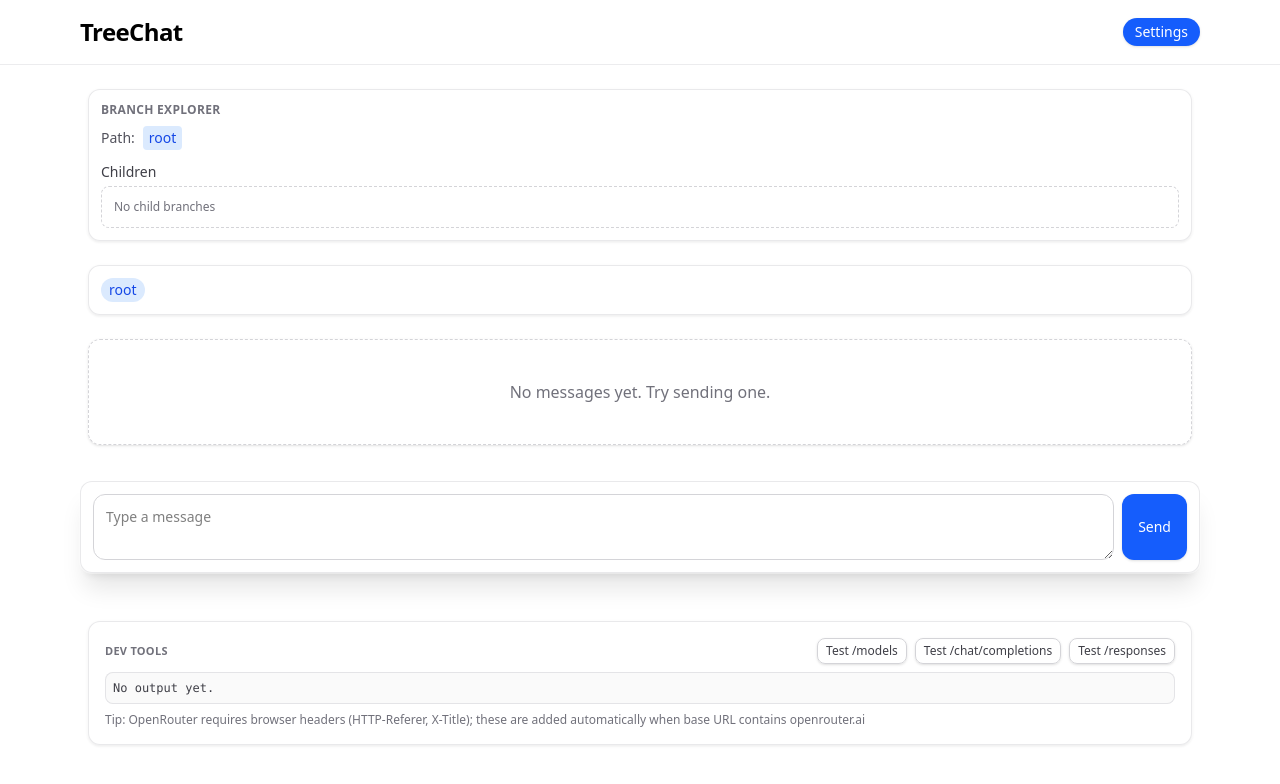
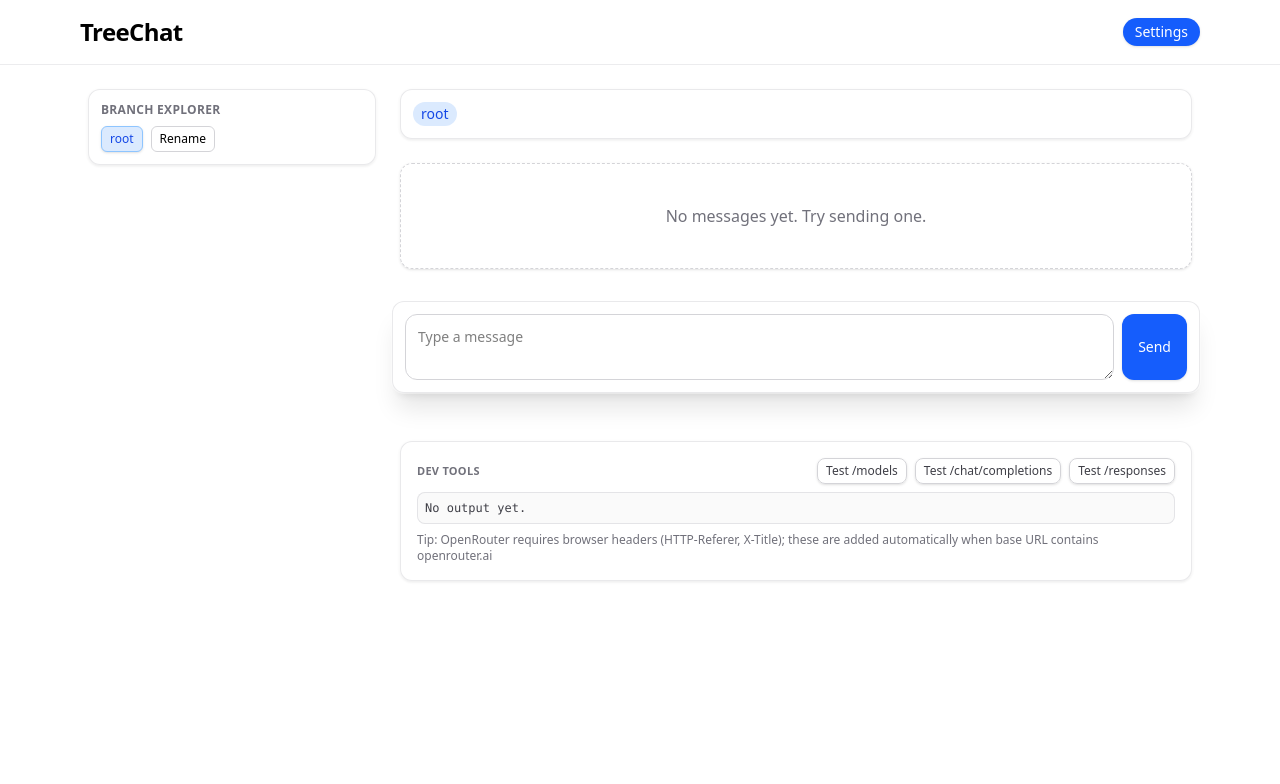
Before and after one commit to bioshazard/tree-chat, a React (Vite) app in the folder app/: page / in a window 1280 px wide. Shown: the top 784 px of the page. Built offline with nearby package versions, Linux system fonts and the light colour scheme.

Commit message:
branch tree

```diff
--- a/app/src/App.tsx
+++ b/app/src/App.tsx
@@ -78,7 +78,7 @@ function App() {
         <div className="container mx-auto flex max-w-6xl items-center justify-between p-4">
           <div className="flex items-center gap-2">
             <button
-              className="rounded-full bg-indigo-600 px-3 py-1 text-sm font-medium text-white shadow-sm transition hover:bg-indigo-700 md:hidden"
+              className="rounded-full bg-indigo-600 px-3 py-1 text-sm font-medium text-white shadow-sm transition hover:bg-indigo-700 sm:hidden"
               onClick={() => setShowExplorer((v) => !v)}
             >
               Branches
@@ -94,12 +94,11 @@ function App() {
         </div>
       </header>
 
-      <main className="container mx-auto max-w-6xl flex-1 p-4 md:p-6">
+      <main className="container mx-auto max-w-6xl flex-1 p-4 sm:p-6">
         {showExplorer && (
-          <div className="mb-4 md:hidden">
+          <div className="mb-4 sm:hidden">
             <BranchExplorer
-              path={path}
-              children={tree.children()}
+              branches={tree.branches}
               activeId={tree.activeBranchId}
               onSelect={(id) => {
                 tree.setActiveBranch(id)
@@ -110,22 +109,21 @@ function App() {
           </div>
         )}
 
-        <div className="md:grid md:grid-cols-[minmax(220px,280px),1fr] md:gap-6">
-          <aside className="hidden md:block">
+        <div className="sm:flex sm:gap-6">
+          <aside className="hidden sm:block sm:w-60 md:w-72 shrink-0">
             <BranchExplorer
-              path={path}
-              children={tree.children()}
+              branches={tree.branches}
               activeId={tree.activeBranchId}
               onSelect={(id) => tree.setActiveBranch(id)}
               onRename={(id, title) => tree.renameBranch(id, title)}
             />
           </aside>
-          <section className="flex min-h-[60dvh] flex-col gap-6">
-          {error && (
-            <div className="rounded-md border border-red-200 bg-red-50 p-2 text-sm text-red-800 shadow-sm dark:border-red-900/60 dark:bg-red-950/40 dark:text-red-200">
-              {error}
-            </div>
-          )}
+          <section className="flex min-h-[60dvh] flex-1 flex-col gap-6">
+            {error && (
+              <div className="rounded-md border border-red-200 bg-red-50 p-2 text-sm text-red-800 shadow-sm dark:border-red-900/60 dark:bg-red-950/40 dark:text-red-200">
+                {error}
+              </div>
+            )}
 
           <div className="rounded-xl border border-zinc-200/80 bg-white/80 p-3 shadow-sm ring-1 ring-white/40 backdrop-blur dark:border-zinc-800/80 dark:bg-zinc-900/70">
             <Breadcrumbs
--- a/app/src/components/BranchExplorer.tsx
+++ b/app/src/components/BranchExplorer.tsx
@@ -2,20 +2,27 @@ import { useState } from 'react'
 import type { BranchNode } from '../state/types'
 
 export function BranchExplorer({
-  path,
-  children,
+  branches,
   activeId,
   onSelect,
   onRename,
 }: {
-  path: BranchNode[]
-  children: BranchNode[]
+  branches: Map<string, BranchNode>
   activeId: string
   onSelect: (id: string) => void
   onRename: (id: string, title: string) => void
 }) {
   const [editingId, setEditingId] = useState<string | null>(null)
   const [draft, setDraft] = useState('')
+
+  const nodes = Array.from(branches.values())
+  const roots = nodes.filter((b) => b.parentId === null)
+
+  function childrenOf(id: string) {
+    return nodes
+      .filter((b) => b.parentId === id)
+      .sort((a, b) => a.createdAt - b.createdAt)
+  }
 
   function startEdit(b: BranchNode) {
     setEditingId(b.id)
@@ -29,38 +36,15 @@ export function BranchExplorer({
     }
   }
 
+  function Node({ b, depth }: { b: BranchNode; depth: number }) {
+    const isActive = b.id === activeId
+    const kids = childrenOf(b.id)
     return (
-    <div className="rounded-xl border border-zinc-200/80 bg-white/80 p-3 shadow-sm ring-1 ring-white/40 backdrop-blur dark:border-zinc-800/80 dark:bg-zinc-900/70">
-      <div className="mb-2 text-xs font-semibold uppercase tracking-wide text-zinc-500">Branch Explorer</div>
-
-      <div className="mb-3 text-sm text-zinc-600 dark:text-zinc-400">
-        Path:
-        <span className="ml-2">
-          {path.map((b, i) => (
-            <span key={b.id}>
-              <button
-                className={`rounded px-1.5 py-0.5 ${b.id === activeId ? 'bg-blue-100 text-blue-700 dark:bg-blue-900/50 dark:text-blue-200' : 'hover:bg-zinc-100 dark:hover:bg-zinc-800'}`}
-                onClick={() => onSelect(b.id)}
-              >
-                {b.title ?? 'untitled'}
-              </button>
-              {i < path.length - 1 && <span className="px-1 text-zinc-400">›</span>}
-            </span>
-          ))}
-        </span>
-      </div>
-
-      <div className="text-sm">
-        <div className="mb-1 font-medium text-zinc-700 dark:text-zinc-300">Children</div>
-        {children.length === 0 ? (
-          <div className="rounded-lg border border-dashed border-zinc-300 p-3 text-xs text-zinc-500 dark:border-zinc-700">No child branches</div>
-        ) : (
-          <ul className="flex flex-col gap-2">
-            {children.map((b) => (
-              <li key={b.id} className="flex items-center gap-2">
+      <li>
+        <div className="flex items-center gap-2">
           <button
             className={`rounded-md border px-2 py-1 text-xs shadow-sm transition ${
-                    b.id === activeId
+              isActive
                 ? 'border-blue-300 bg-blue-100 text-blue-700 hover:bg-blue-200 dark:border-blue-800/60 dark:bg-blue-900/40 dark:text-blue-200'
                 : 'border-zinc-300 bg-white/70 hover:bg-zinc-100 dark:border-zinc-700 dark:bg-zinc-900/60'
             }`}
@@ -69,7 +53,6 @@ export function BranchExplorer({
           >
             {b.title ?? 'untitled'}
           </button>
-
           {editingId === b.id ? (
             <>
               <input
@@ -96,11 +79,30 @@ export function BranchExplorer({
               Rename
             </button>
           )}
+        </div>
+        {kids.length > 0 && (
+          <ul className="ml-3 mt-1 border-l border-dashed border-zinc-300 pl-3 dark:border-zinc-700">
+            {kids.map((c) => (
+              <Node key={c.id} b={c} depth={depth + 1} />
+            ))}
+          </ul>
+        )}
       </li>
+    )
+  }
+
+  return (
+    <div className="rounded-xl border border-zinc-200/80 bg-white/80 p-3 shadow-sm ring-1 ring-white/40 backdrop-blur dark:border-zinc-800/80 dark:bg-zinc-900/70">
+      <div className="mb-2 text-xs font-semibold uppercase tracking-wide text-zinc-500">Branch Explorer</div>
+      {roots.length === 0 ? (
+        <div className="rounded-lg border border-dashed border-zinc-300 p-3 text-xs text-zinc-500 dark:border-zinc-700">No branches</div>
+      ) : (
+        <ul className="flex flex-col gap-2">
+          {roots.map((r) => (
+            <Node key={r.id} b={r} depth={0} />
           ))}
         </ul>
       )}
     </div>
-    </div>
   )
 }
```
Lines whose indentation alone changed are shown as unchanged.
